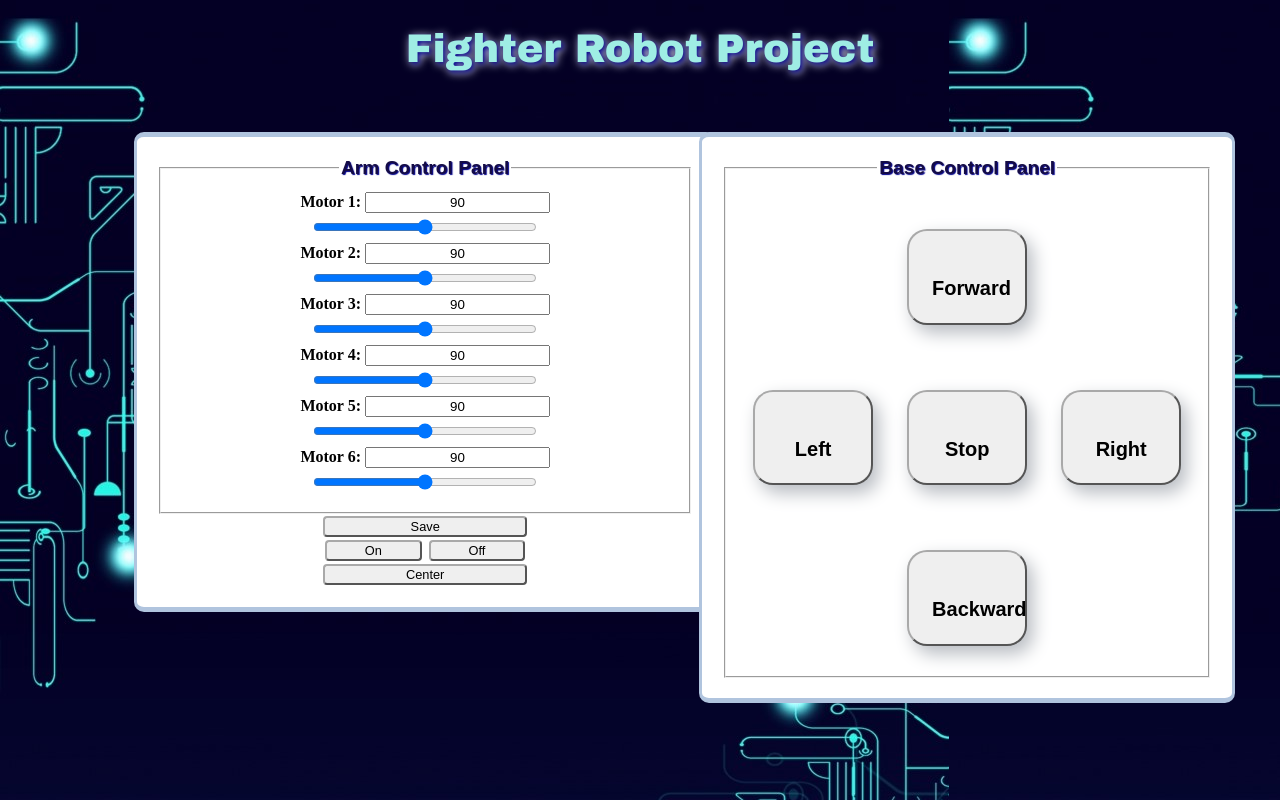
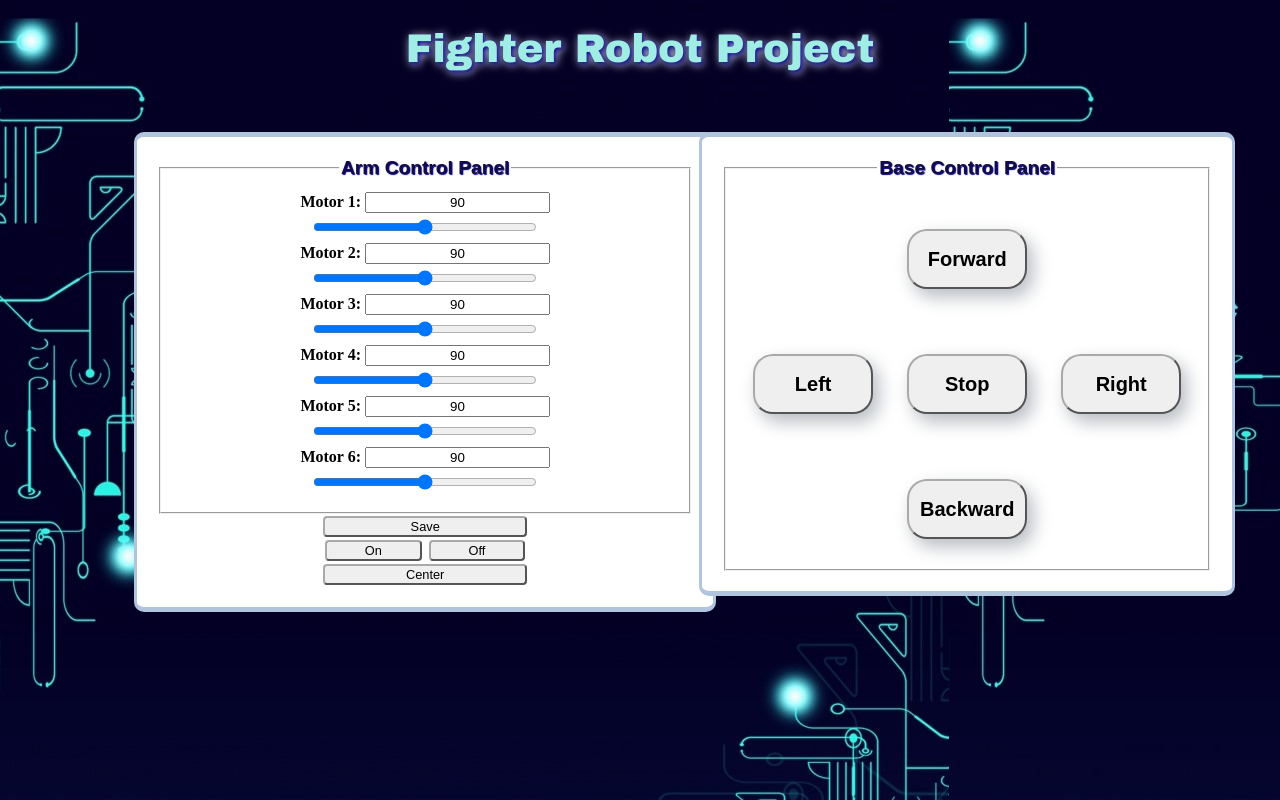
Before and after one commit to KawtherAH/FR_ControlPanel, a PHP site: page / in a window 1280 px wide. Run offline with PHP 8.4, Linux system fonts and the light colour scheme.

Commit message:
Update ss.css

```diff
--- a/ss.css
+++ b/ss.css
@@ -89,5 +89,4 @@ button.map{
     width: 120px;
     height: 60px;
     margin: 45px 15px 20px;
-    padding: 10% 5% 10% 5%;
 }
```
